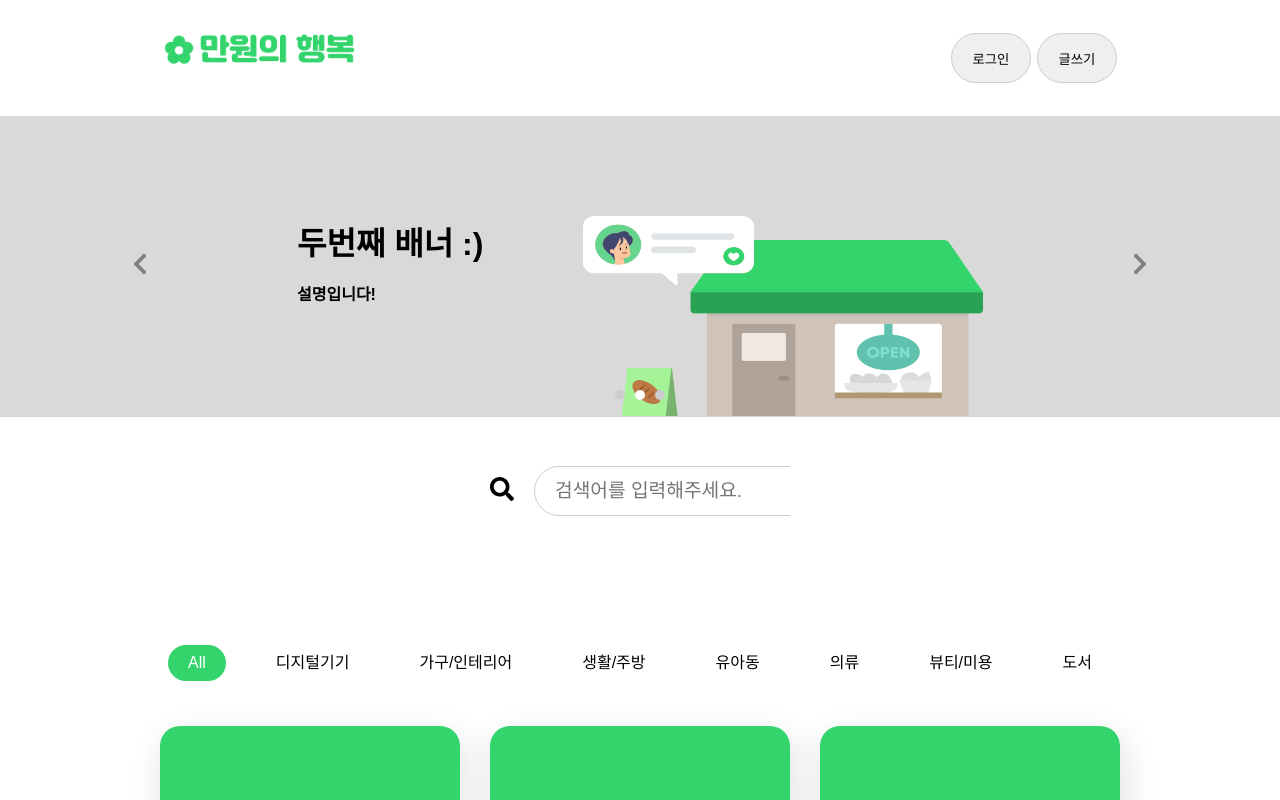
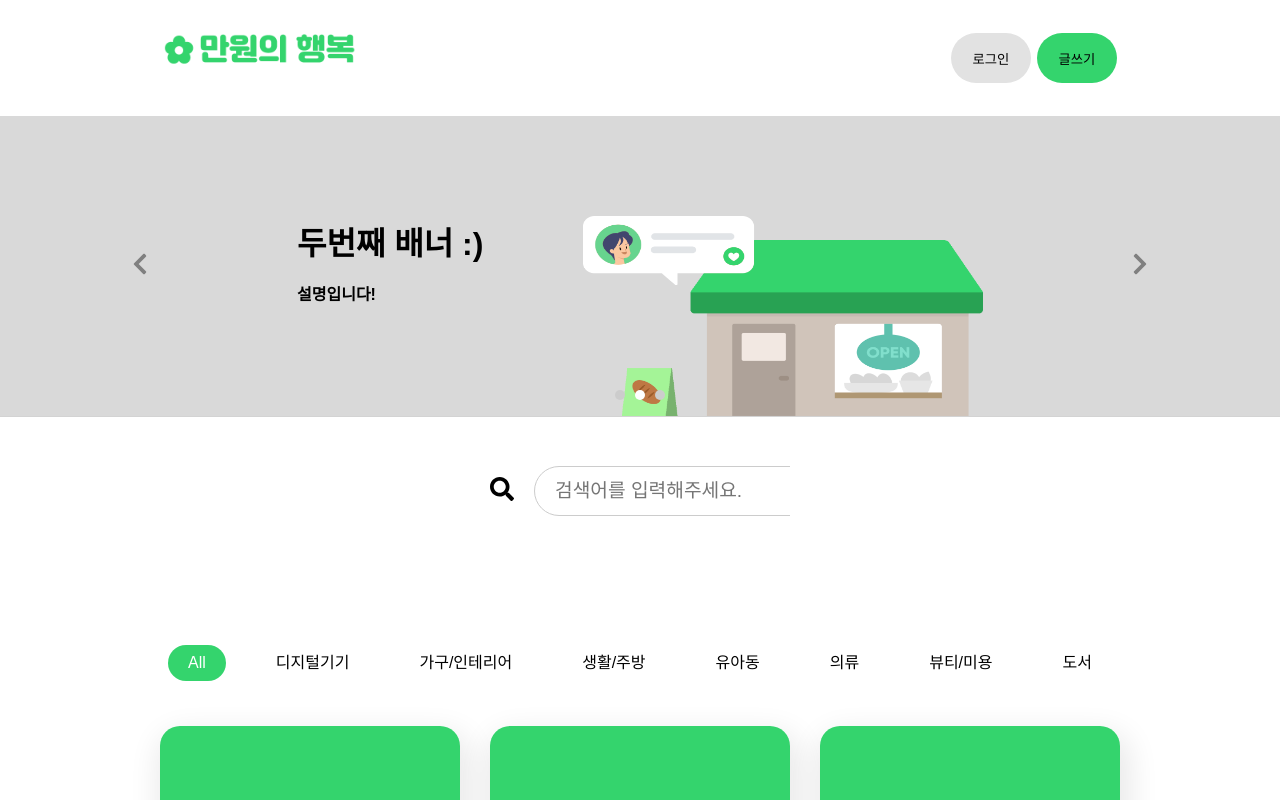
Before and after one commit to soolovepat/second-hand-frontend, a React (Create React App) app: page / in a window 1280 px wide. Shown: the top 800 px of the page. Built offline with nearby package versions, Linux system fonts and the light colour scheme; data requests are answered from the project's data file; the HTML template or start-up script is replaced by a standard one.

Commit message:
style: fix button color

```diff
--- a/src/common/Button.js
+++ b/src/common/Button.js
@@ -1,8 +1,14 @@
 import { css, styled } from "styled-components";
 
-const Button = ({ children, size, color, icon, onClick }) => {
+const Button = ({ children, size, color, bgcolor, icon, onClick }) => {
   return (
-    <ButtonStyle size={size} icon={icon} color={color} onClick={onClick}>
+    <ButtonStyle
+      size={size}
+      icon={icon}
+      color={color}
+      bgcolor={bgcolor}
+      onClick={onClick}
+    >
       {children}
     </ButtonStyle>
   );
@@ -13,7 +19,7 @@ export default Button;
 const ButtonStyle = styled.button`
   margin: 3px;
   border-radius: 25px;
-  border: 1px solid #ccc;
+  border: 0;
   cursor: pointer;
 
   &:active {
@@ -25,10 +31,10 @@ const ButtonStyle = styled.button`
       case "lg":
         return css`
           ${(props) =>
-            props.color &&
+            props.bgcolor &&
             css`
-              background-color: ${(props) => props.color};
-              color: white;
+              background-color: ${(props) => props.bgcolor};
+              color: ${(props) => props.color};
             `}
           height: 50px;
           width: 130px;
@@ -37,10 +43,10 @@ const ButtonStyle = styled.button`
       case "md":
         return css`
           ${(props) =>
-            props.color &&
+            props.bgcolor &&
             css`
-              background-color: ${(props) => props.color};
-              color: white;
+              background-color: ${(props) => props.bgcolor};
+              color: ${(props) => props.color};
             `}
           height: 50px;
           width: 80px;
```
